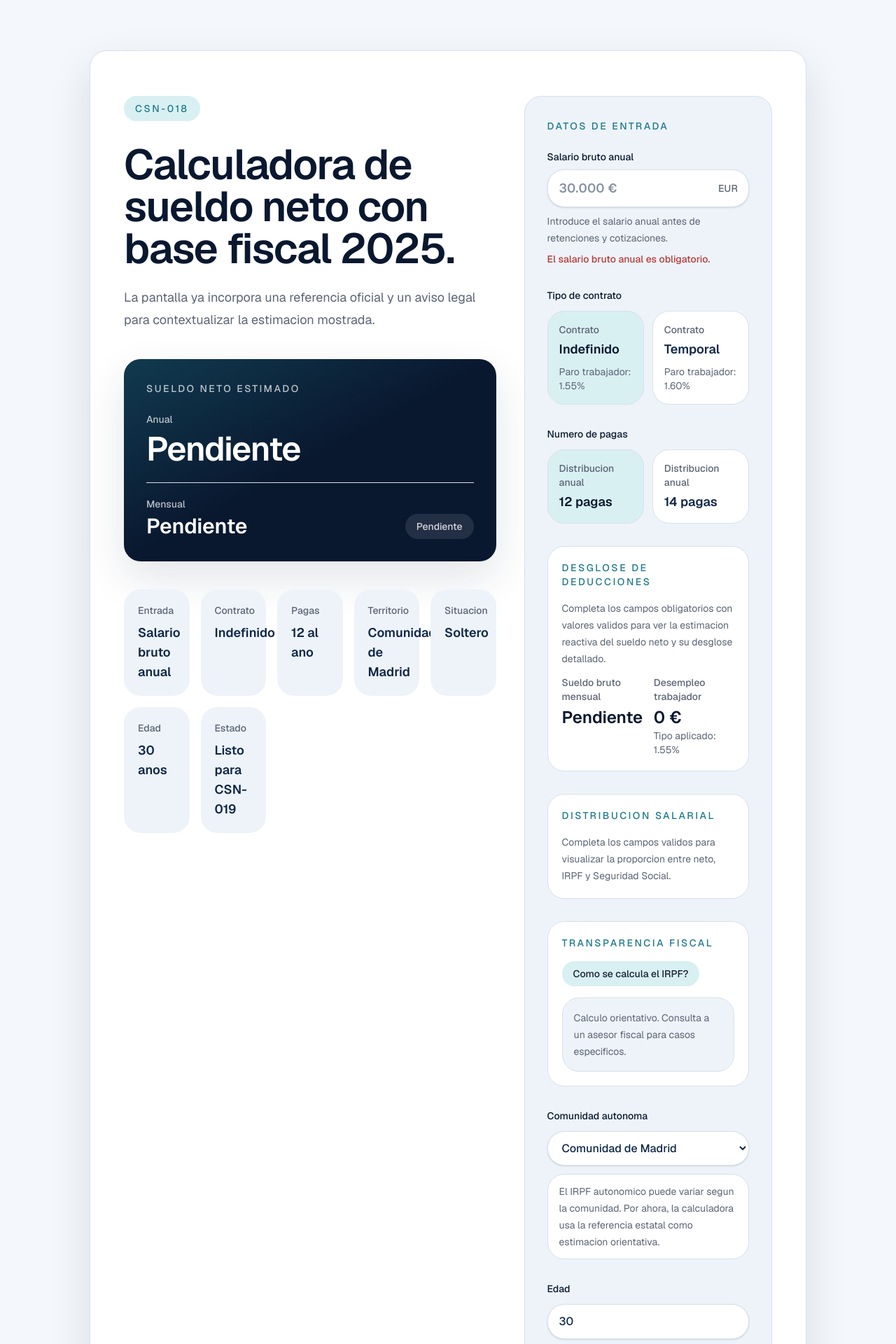
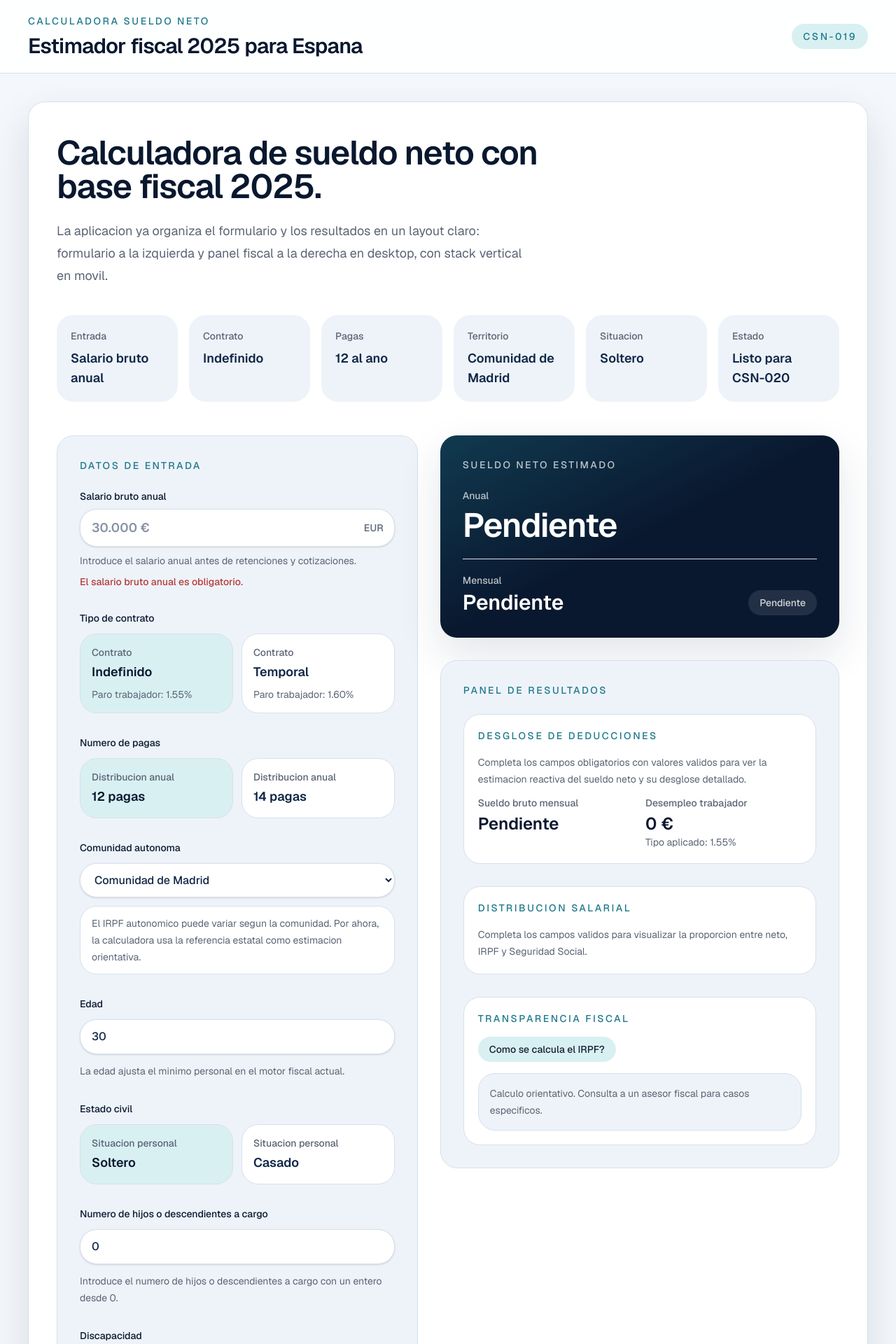
Before and after one commit to CristianChozas/Calculadora-Sueldo-Neto, a Next.js app: page / in a window 1280 px wide. Shown: the top 1920 px of the page at 70% size. Built offline with nearby package versions, Linux system fonts and the light colour scheme.

Commit message:
#CSN-019 Crear layout principal, header y footer

```diff
--- a/app/page.tsx
+++ b/app/page.tsx
@@ -186,35 +186,40 @@ export default function Home() {
     : [];
 
   return (
-    <main className="flex min-h-screen items-center justify-center px-6 py-18">
-      <section className="w-full max-w-5xl rounded-[var(--radius-card)] border border-border bg-surface px-8 py-12 shadow-[var(--shadow-soft)] sm:px-12 sm:py-16">
-        <div className="grid gap-10 lg:grid-cols-[minmax(0,1.2fr)_minmax(22rem,0.8fr)] lg:items-start">
+    <main className="min-h-screen bg-background">
+      <header className="border-b border-border bg-surface/90 backdrop-blur">
+        <div className="mx-auto flex w-full max-w-7xl items-center justify-between gap-6 px-6 py-5 sm:px-8 lg:px-10">
           <div>
+            <p className="text-sm font-medium tracking-[0.18em] text-accent uppercase">
+              Calculadora sueldo neto
+            </p>
+            <h1 className="mt-2 text-2xl font-semibold tracking-tight text-primary-strong sm:text-3xl">
+              Estimador fiscal 2025 para Espana
+            </h1>
+          </div>
           <span className="inline-flex rounded-[var(--radius-pill)] bg-accent-soft px-4 py-2 text-sm font-medium tracking-[0.18em] text-accent uppercase">
-              CSN-018
+            CSN-019
           </span>
-            <div className="mt-8 max-w-3xl space-y-6">
-              <h1 className="text-4xl font-semibold tracking-tight text-primary-strong sm:text-6xl">
+        </div>
+      </header>
+
+      <section className="mx-auto w-full max-w-7xl px-6 py-8 sm:px-8 lg:px-10 lg:py-10">
+        <div className="rounded-[var(--radius-card)] border border-border bg-surface px-6 py-8 shadow-[var(--shadow-soft)] sm:px-8 sm:py-10 lg:px-10 lg:py-12">
+          <div className="max-w-3xl space-y-6">
+            <h2 className="text-4xl font-semibold tracking-tight text-primary-strong sm:text-5xl">
               Calculadora de sueldo neto con base fiscal 2025.
-              </h1>
+            </h2>
             <p className="max-w-2xl text-base leading-8 text-muted sm:text-lg">
-                La pantalla ya incorpora una referencia oficial y un aviso legal para
-                contextualizar la estimacion mostrada.
+              La aplicacion ya organiza el formulario y los resultados en un layout claro:
+              formulario a la izquierda y panel fiscal a la derecha en desktop, con stack
+              vertical en movil.
             </p>
           </div>
-            <div className="mt-10">
-              <ResultCard
-                annualNetSalary={highlightedAnnualNetSalary}
-                monthlyNetSalary={highlightedMonthlyNetSalary}
-                isPending={!calculationResult}
-              />
-            </div>
-            <div className="mt-10 grid gap-4 sm:grid-cols-5">
+
+          <div className="mt-10 grid gap-4 sm:grid-cols-2 xl:grid-cols-6">
             <article className="rounded-[var(--radius-card)] bg-surface-muted p-5">
               <p className="text-sm font-medium text-muted">Entrada</p>
-                <p className="mt-2 text-lg font-semibold text-primary">
-                  Salario bruto anual
-                </p>
+              <p className="mt-2 text-lg font-semibold text-primary">Salario bruto anual</p>
             </article>
             <article className="rounded-[var(--radius-card)] bg-surface-muted p-5">
               <p className="text-sm font-medium text-muted">Contrato</p>
@@ -224,9 +229,7 @@ export default function Home() {
             </article>
             <article className="rounded-[var(--radius-card)] bg-surface-muted p-5">
               <p className="text-sm font-medium text-muted">Pagas</p>
-                <p className="mt-2 text-lg font-semibold text-primary">
-                  {paymentsPerYear} al ano
-                </p>
+              <p className="mt-2 text-lg font-semibold text-primary">{paymentsPerYear} al ano</p>
             </article>
             <article className="rounded-[var(--radius-card)] bg-surface-muted p-5">
               <p className="text-sm font-medium text-muted">Territorio</p>
@@ -241,21 +244,13 @@ export default function Home() {
               </p>
             </article>
             <article className="rounded-[var(--radius-card)] bg-surface-muted p-5">
-                <p className="text-sm font-medium text-muted">Edad</p>
-                <p className="mt-2 text-lg font-semibold text-primary">
-                  {ageError ? "Pendiente" : `${age} anos`}
-                </p>
-              </article>
-              <article className="rounded-[var(--radius-card)] bg-surface-muted p-5">
               <p className="text-sm font-medium text-muted">Estado</p>
-                <p className="mt-2 text-lg font-semibold text-primary">
-                  Listo para CSN-019
-                </p>
+              <p className="mt-2 text-lg font-semibold text-primary">Listo para CSN-020</p>
             </article>
           </div>
-          </div>
 
-          <aside className="rounded-[var(--radius-card)] border border-border bg-surface-muted p-6 sm:p-8">
+          <div className="mt-12 grid gap-8 lg:grid-cols-[minmax(0,0.95fr)_minmax(0,1.05fr)] lg:items-start">
+            <section className="rounded-[var(--radius-card)] border border-border bg-surface-muted p-6 sm:p-8">
               <p className="text-sm font-medium tracking-[0.18em] text-accent uppercase">
                 Datos de entrada
               </p>
@@ -346,135 +341,6 @@ export default function Home() {
                 </div>
               </div>
 
-            <div className="mt-8 rounded-[var(--radius-card)] border border-border bg-surface p-5">
-              <p className="text-sm font-medium tracking-[0.18em] text-accent uppercase">
-                Desglose de deducciones
-              </p>
-              {calculationResult ? (
-                <div className="mt-4 space-y-4">
-                  <BreakdownRow
-                    label="Bruto anual"
-                    amount={currencyFormatter.format(calculationResult.grossAnnualSalary)}
-                    percentage={formatPercentage(100)}
-                  />
-                  <BreakdownRow
-                    label="IRPF"
-                    amount={currencyFormatter.format(calculationResult.irpf.totalTaxQuota)}
-                    percentage={formatPercentage(calculationResult.irpf.effectiveRate)}
-                    tone="danger"
-                  />
-                  <BreakdownRow
-                    label="Contingencias comunes"
-                    amount={currencyFormatter.format(
-                      calculationResult.socialSecurity.commonContingencies,
-                    )}
-                    percentage={formatPercentage(
-                      (calculationResult.socialSecurity.commonContingencies /
-                        calculationResult.grossAnnualSalary) *
-                        100,
-                    )}
-                  />
-                  <BreakdownRow
-                    label="Desempleo"
-                    amount={currencyFormatter.format(calculationResult.socialSecurity.unemployment)}
-                    percentage={formatPercentage(
-                      (calculationResult.socialSecurity.unemployment /
-                        calculationResult.grossAnnualSalary) *
-                        100,
-                    )}
-                  />
-                  <BreakdownRow
-                    label="Formacion profesional"
-                    amount={currencyFormatter.format(calculationResult.socialSecurity.training)}
-                    percentage={formatPercentage(
-                      (calculationResult.socialSecurity.training /
-                        calculationResult.grossAnnualSalary) *
-                        100,
-                    )}
-                  />
-                  <BreakdownRow
-                    label="MEI"
-                    amount={currencyFormatter.format(calculationResult.socialSecurity.mei)}
-                    percentage={formatPercentage(
-                      (calculationResult.socialSecurity.mei /
-                        calculationResult.grossAnnualSalary) *
-                        100,
-                    )}
-                  />
-                  <BreakdownRow
-                    label="Seguridad Social total"
-                    amount={currencyFormatter.format(
-                      calculationResult.socialSecurity.totalEmployeeContributions,
-                    )}
-                    percentage={formatPercentage(calculationResult.socialSecurity.effectiveRate)}
-                    tone="danger"
-                  />
-                  <BreakdownRow
-                    label="Neto anual"
-                    amount={currencyFormatter.format(calculationResult.netAnnualSalary)}
-                    percentage={formatPercentage(
-                      (calculationResult.netAnnualSalary / calculationResult.grossAnnualSalary) * 100,
-                    )}
-                    tone="accent"
-                  />
-                  <p className="text-sm leading-6 text-muted">
-                    Base mensual bruta: {currencyFormatter.format(calculationResult.grossMonthlySalary)}. Neto mensual: {currencyFormatter.format(calculationResult.netMonthlySalary)}. Tipo de paro aplicado: {unemploymentRate.toFixed(2)}%.
-                  </p>
-                </div>
-              ) : (
-                <div className="mt-4 space-y-3">
-                  <p className="text-sm leading-6 text-muted">
-                    Completa los campos obligatorios con valores validos para ver la
-                    estimacion reactiva del sueldo neto y su desglose detallado.
-                  </p>
-                  <div className="grid gap-4 sm:grid-cols-2">
-                    <article>
-                      <p className="text-sm font-medium text-muted">Sueldo bruto mensual</p>
-                      <p className="mt-1 text-2xl font-semibold text-primary-strong">
-                        {grossMonthlySalary === null
-                          ? "Pendiente"
-                          : currencyFormatter.format(grossMonthlySalary)}
-                      </p>
-                    </article>
-                    <article>
-                      <p className="text-sm font-medium text-muted">Desempleo trabajador</p>
-                      <p className="mt-1 text-2xl font-semibold text-primary-strong">
-                        {currencyFormatter.format(socialSecurity.unemployment)}
-                      </p>
-                      <p className="text-sm text-muted">Tipo aplicado: {unemploymentRate.toFixed(2)}%</p>
-                    </article>
-                  </div>
-                </div>
-              )}
-            </div>
-
-            <div className="mt-8">
-              <SalaryDistributionChart
-                items={salaryDistribution}
-                total={calculationResult?.grossAnnualSalary ?? 0}
-                pending={!calculationResult}
-              />
-            </div>
-
-            <div className="mt-8 rounded-[var(--radius-card)] border border-border bg-surface p-5">
-              <p className="text-sm font-medium tracking-[0.18em] text-accent uppercase">
-                Transparencia fiscal
-              </p>
-              <div className="mt-4 space-y-4">
-                <a
-                  href="https://sede.agenciatributaria.gob.es"
-                  target="_blank"
-                  rel="noreferrer"
-                  className="inline-flex items-center rounded-[var(--radius-pill)] bg-accent-soft px-4 py-2 text-sm font-medium text-accent transition hover:bg-accent/18"
-                >
-                  Como se calcula el IRPF?
-                </a>
-                <p className="rounded-[var(--radius-card)] border border-border bg-surface-muted px-4 py-4 text-sm leading-6 text-muted">
-                  Calculo orientativo. Consulta a un asesor fiscal para casos especificos.
-                </p>
-              </div>
-            </div>
-
               <div className="mt-8 space-y-3">
                 <label
                   htmlFor="autonomous-community"
@@ -503,10 +369,7 @@ export default function Home() {
               </div>
 
               <div className="mt-8 space-y-3">
-              <label
-                htmlFor="age"
-                className="block text-sm font-medium text-primary-strong"
-              >
+                <label htmlFor="age" className="block text-sm font-medium text-primary-strong">
                   Edad
                 </label>
                 <input
@@ -651,9 +514,164 @@ export default function Home() {
                   </article>
                 </div>
               </div>
+            </section>
+
+            <aside className="space-y-8">
+              <ResultCard
+                annualNetSalary={highlightedAnnualNetSalary}
+                monthlyNetSalary={highlightedMonthlyNetSalary}
+                isPending={!calculationResult}
+              />
+
+              <div className="rounded-[var(--radius-card)] border border-border bg-surface-muted p-6 sm:p-8">
+                <p className="text-sm font-medium tracking-[0.18em] text-accent uppercase">
+                  Panel de resultados
+                </p>
+
+                <div className="mt-6 rounded-[var(--radius-card)] border border-border bg-surface p-5">
+                  <p className="text-sm font-medium tracking-[0.18em] text-accent uppercase">
+                    Desglose de deducciones
+                  </p>
+                  {calculationResult ? (
+                    <div className="mt-4 space-y-4">
+                      <BreakdownRow
+                        label="Bruto anual"
+                        amount={currencyFormatter.format(calculationResult.grossAnnualSalary)}
+                        percentage={formatPercentage(100)}
+                      />
+                      <BreakdownRow
+                        label="IRPF"
+                        amount={currencyFormatter.format(calculationResult.irpf.totalTaxQuota)}
+                        percentage={formatPercentage(calculationResult.irpf.effectiveRate)}
+                        tone="danger"
+                      />
+                      <BreakdownRow
+                        label="Contingencias comunes"
+                        amount={currencyFormatter.format(
+                          calculationResult.socialSecurity.commonContingencies,
+                        )}
+                        percentage={formatPercentage(
+                          (calculationResult.socialSecurity.commonContingencies /
+                            calculationResult.grossAnnualSalary) *
+                            100,
+                        )}
+                      />
+                      <BreakdownRow
+                        label="Desempleo"
+                        amount={currencyFormatter.format(calculationResult.socialSecurity.unemployment)}
+                        percentage={formatPercentage(
+                          (calculationResult.socialSecurity.unemployment /
+                            calculationResult.grossAnnualSalary) *
+                            100,
+                        )}
+                      />
+                      <BreakdownRow
+                        label="Formacion profesional"
+                        amount={currencyFormatter.format(calculationResult.socialSecurity.training)}
+                        percentage={formatPercentage(
+                          (calculationResult.socialSecurity.training /
+                            calculationResult.grossAnnualSalary) *
+                            100,
+                        )}
+                      />
+                      <BreakdownRow
+                        label="MEI"
+                        amount={currencyFormatter.format(calculationResult.socialSecurity.mei)}
+                        percentage={formatPercentage(
+                          (calculationResult.socialSecurity.mei /
+                            calculationResult.grossAnnualSalary) *
+                            100,
+                        )}
+                      />
+                      <BreakdownRow
+                        label="Seguridad Social total"
+                        amount={currencyFormatter.format(
+                          calculationResult.socialSecurity.totalEmployeeContributions,
+                        )}
+                        percentage={formatPercentage(calculationResult.socialSecurity.effectiveRate)}
+                        tone="danger"
+                      />
+                      <BreakdownRow
+                        label="Neto anual"
+                        amount={currencyFormatter.format(calculationResult.netAnnualSalary)}
+                        percentage={formatPercentage(
+                          (calculationResult.netAnnualSalary /
+                            calculationResult.grossAnnualSalary) *
+                            100,
+                        )}
+                        tone="accent"
+                      />
+                      <p className="text-sm leading-6 text-muted">
+                        Base mensual bruta: {currencyFormatter.format(calculationResult.grossMonthlySalary)}. Neto mensual: {currencyFormatter.format(calculationResult.netMonthlySalary)}. Tipo de paro aplicado: {unemploymentRate.toFixed(2)}%.
+                      </p>
+                    </div>
+                  ) : (
+                    <div className="mt-4 space-y-3">
+                      <p className="text-sm leading-6 text-muted">
+                        Completa los campos obligatorios con valores validos para ver la
+                        estimacion reactiva del sueldo neto y su desglose detallado.
+                      </p>
+                      <div className="grid gap-4 sm:grid-cols-2">
+                        <article>
+                          <p className="text-sm font-medium text-muted">Sueldo bruto mensual</p>
+                          <p className="mt-1 text-2xl font-semibold text-primary-strong">
+                            {grossMonthlySalary === null
+                              ? "Pendiente"
+                              : currencyFormatter.format(grossMonthlySalary)}
+                          </p>
+                        </article>
+                        <article>
+                          <p className="text-sm font-medium text-muted">Desempleo trabajador</p>
+                          <p className="mt-1 text-2xl font-semibold text-primary-strong">
+                            {currencyFormatter.format(socialSecurity.unemployment)}
+                          </p>
+                          <p className="text-sm text-muted">
+                            Tipo aplicado: {unemploymentRate.toFixed(2)}%
+                          </p>
+                        </article>
+                      </div>
+                    </div>
+                  )}
+                </div>
+
+                <div className="mt-8">
+                  <SalaryDistributionChart
+                    items={salaryDistribution}
+                    total={calculationResult?.grossAnnualSalary ?? 0}
+                    pending={!calculationResult}
+                  />
+                </div>
+
+                <div className="mt-8 rounded-[var(--radius-card)] border border-border bg-surface p-5">
+                  <p className="text-sm font-medium tracking-[0.18em] text-accent uppercase">
+                    Transparencia fiscal
+                  </p>
+                  <div className="mt-4 space-y-4">
+                    <a
+                      href="https://sede.agenciatributaria.gob.es"
+                      target="_blank"
+                      rel="noreferrer"
+                      className="inline-flex items-center rounded-[var(--radius-pill)] bg-accent-soft px-4 py-2 text-sm font-medium text-accent transition hover:bg-accent/18"
+                    >
+                      Como se calcula el IRPF?
+                    </a>
+                    <p className="rounded-[var(--radius-card)] border border-border bg-surface-muted px-4 py-4 text-sm leading-6 text-muted">
+                      Calculo orientativo. Consulta a un asesor fiscal para casos especificos.
+                    </p>
+                  </div>
+                </div>
+              </div>
             </aside>
           </div>
+        </div>
       </section>
+
+      <footer className="border-t border-border bg-surface">
+        <div className="mx-auto flex w-full max-w-7xl items-center justify-between gap-4 px-6 py-5 text-sm text-muted sm:px-8 lg:px-10">
+          <p>Calculadora Sueldo Neto 2025</p>
+          <p>Cristian Chozas Diaz - 2025</p>
+        </div>
+      </footer>
     </main>
   );
 }
```
Also changed, not shown: openspec/changes/csn-019-main-layout-header-footer/proposal.md (added, +18 -0 lines), openspec/changes/csn-019-main-layout-header-footer/spec.md (added, +23 -0 lines), openspec/changes/csn-019-main-layout-header-footer/tasks.md (added, +8 -0 lines). Lines whose indentation alone changed are shown as unchanged.
